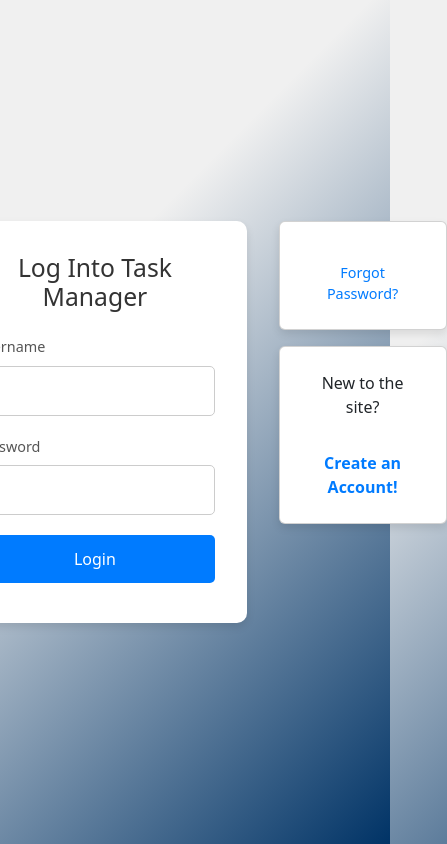
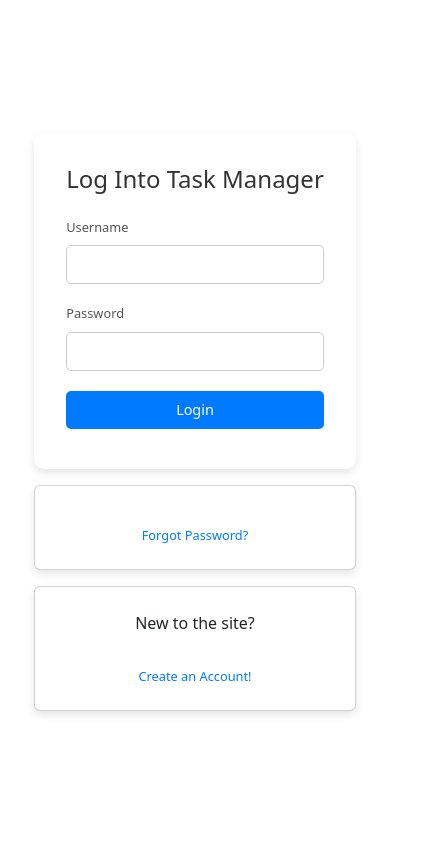
Before and after one commit to uaalumni02/task_management_front, a React (Create React App) app: page / in a window 390 px wide. Shown: the whole page, 447 px wide, since content can reach past the window. Built offline with nearby package versions, Linux system fonts and the light colour scheme.

Commit message:
add responsiveness

```diff
--- a/src/static/login.css
+++ b/src/static/login.css
@@ -1,4 +1,3 @@
-/* General page styling */
 /* General page styling */
 body {
   font-family: Arial, sans-serif;
@@ -8,18 +7,18 @@ body {
   justify-content: center;
   align-items: center;
   height: 100vh;
-  background-size: 100%; /* Zooms out the image by setting a larger background size */
+  background-size: 100%;
   background-attachment: fixed;
   background-position: center center;
 }
 
-
 /* Page layout */
 .login-page {
   display: flex;
-  justify-content: space-between;
-  align-items: flex-start;
+  flex-direction: column;
+  align-items: center;
   gap: 2rem;
+  padding: 1rem;
 }
 
 /* Login container */
@@ -28,7 +27,8 @@ body {
   padding: 2rem;
   border-radius: 10px;
   box-shadow: 0 4px 8px rgba(0, 0, 0, 0.1);
-  width: 350px;
+  width: 100%;
+  max-width: 350px;
 }
 
 .login-form h2 {
@@ -82,6 +82,8 @@ body {
   display: flex;
   flex-direction: column;
   gap: 1rem;
+  width: 100%;
+  max-width: 350px;
 }
 
 .card {
@@ -106,58 +108,41 @@ body {
   text-decoration: underline;
 }
 
-.return-to-login-link,
-.signup-link {
-  display: block;
-  font-size: 0.9rem;
-  color: #007bff;
-  text-decoration: none;
-  margin-top: 1rem;
+/* Responsive Design */
+@media (max-width: 768px) {
+  .login-page {
+    padding: 1rem;
+    gap: 1rem;
   }
 
-/* New user section */
-.signup-link {
-  font-size: 1rem;
-  font-weight: bold;
+  .login-container,
+  .options-container {
+    width: 100%;
+    max-width: 100%;
+  }
 }
 
-
-
-
-
-
-
-body {
-  background: linear-gradient(135deg, #F0F0F0 30%, #003366 100%);
-  color: #003366;
-  font-family: 'Arial', sans-serif;
-  margin: 0;
-  padding: 0;
+@media (max-width: 480px) {
+  .login-form h2 {
+    font-size: 1.5rem;
   }
 
-.container {
-  background-color: #FFFFFF;
-  border-radius: 8px;
-  box-shadow: 0 2px 10px rgba(0, 0, 0, 0.1);
-  padding: 20px;
-  max-width: 800px;
-  margin: auto;
+  .form-group label {
+    font-size: 0.8rem;
   }
 
-h1, h2, h3 {
-  color: #003366;
+  .form-group input {
+    padding: 0.5rem;
+    font-size: 0.9rem;
   }
 
-button {
-  background-color: #FFD700;
-  color: #FFFFFF;
-  border: none;
-  padding: 10px 20px;
-  border-radius: 5px;
-  cursor: pointer;
-  font-size: 16px;
+  .login-btn {
+    padding: 0.5rem;
+    font-size: 0.9rem;
   }
 
-button:hover {
-  background-color: #FF6F61;
+  .forgot-password-link,
+  .signup-link {
+    font-size: 0.8rem;
   }
+}
```
Lines whose indentation alone changed are shown as unchanged.
